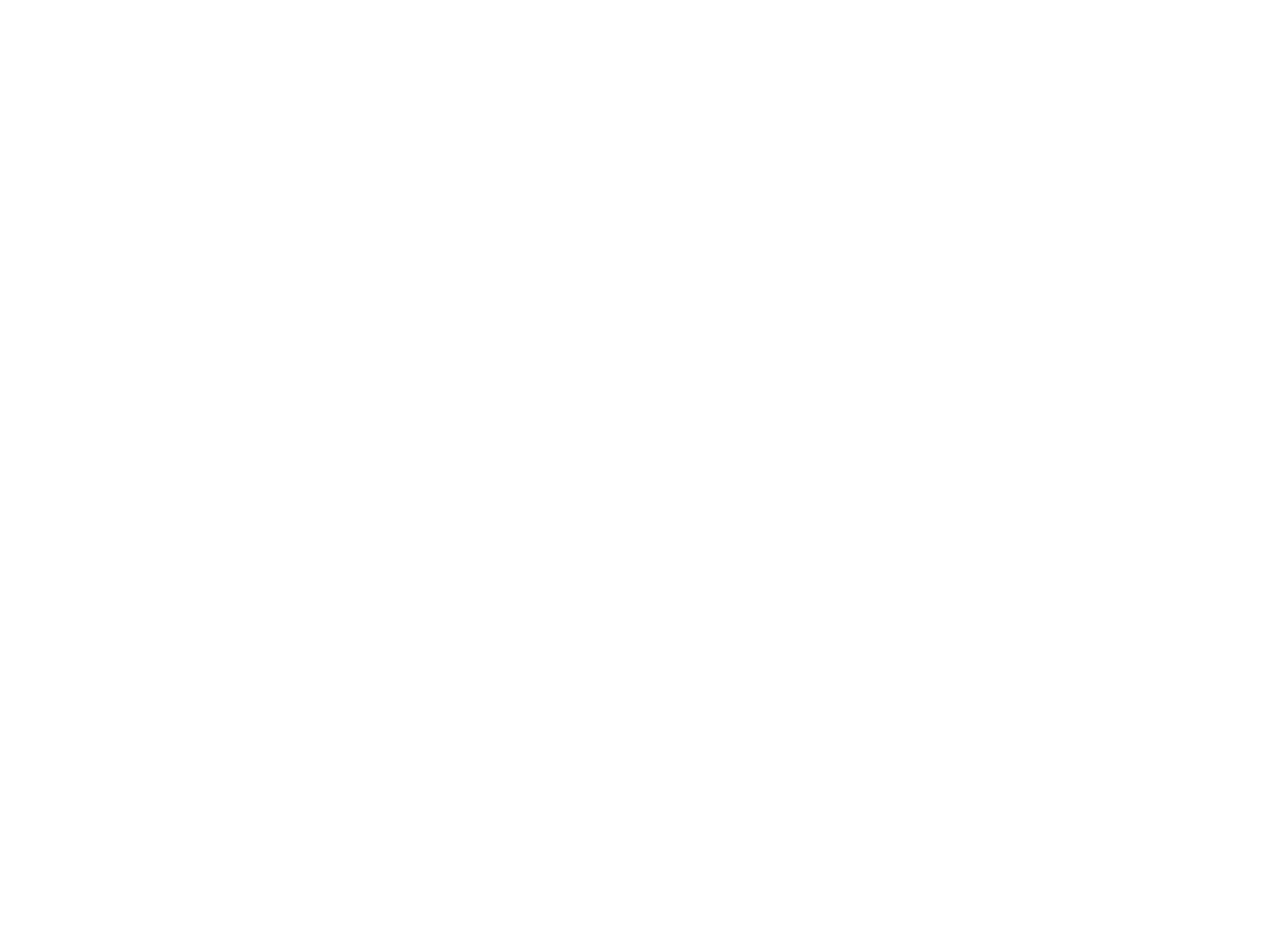
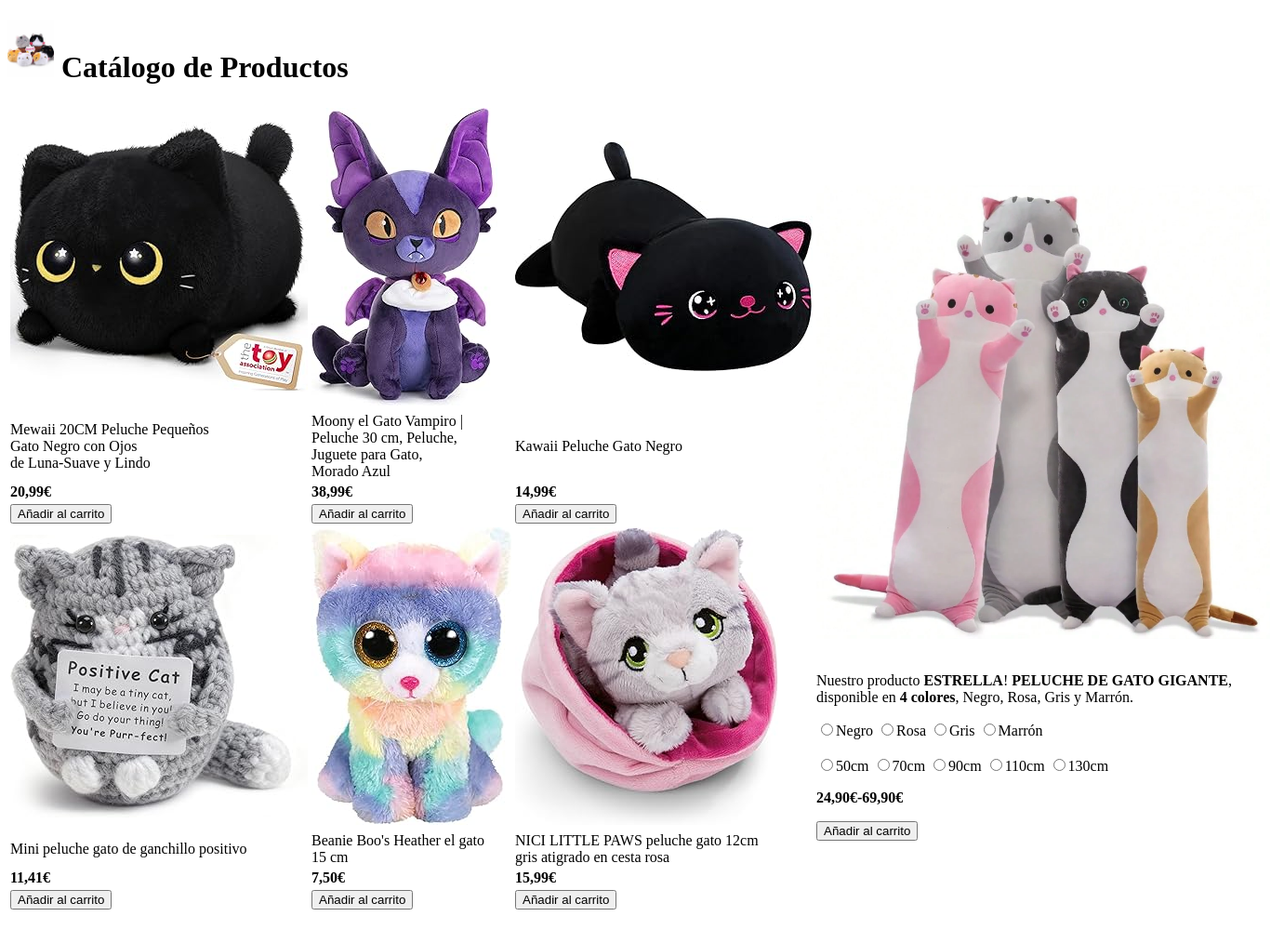
Before and after one commit to elbeeraa/G4-TiendaOnline, a plain HTML site: page catalogo.html in a window 1280 px wide. Shown: the whole page at 93% size, 1381 px wide, since content can reach past the window. Before the commit the page ends 800 px from the top, so only its background shows below. Drawn offline with Linux system fonts and the light colour scheme.

Commit message:
DONE catálogo html

```diff
--- a/catalogo.html
+++ b/catalogo.html
@@ -6,6 +6,75 @@
     <title>Catálogo</title>
 </head>
 <body>
+    <h1><img src="/imgs/catalogo.png" alt="catalogo" width="50"> Catálogo de Productos  </h1>
+    <table>
+        <tr>
+            <td><img src="/imgs/GATO_NEGRO.jpg" alt="GATO_NEGRO"></td>
+            <td><img src="/imgs/EL_GATO_VAMPIRO.jpg" alt="EL_GATO_VAMPIRO"></td>
+            <td><img src="/imgs/KAWAII_PELUCHE.jpg" alt="KAWAII_PELUCHE"></td>
+            <td rowspan="8" ><img src="/imgs/PELUCHE_GATO_GIGANTE1.webp" alt="PELUCHE_GATO_GIGANTE" width="500">
+                <p>Nuestro producto <b>ESTRELLA</b>! <b>PELUCHE DE GATO GIGANTE</b>, <br>disponible en <B>4 colores</B>, Negro, Rosa, Gris y Marrón.</p>
+                <label for="color"></label>
+                <input type="radio" name="color" id="negro">Negro
+                <input type="radio" name="color" id="rosa">Rosa
+                <input type="radio" name="color" id="gris">Gris
+                <input type="radio" name="color" id="marron">Marrón
+                <BR></BR>
+
+                <label for="tamaño"></label>
+                <input type="radio" name="tamaño" id="50">50cm
+                <input type="radio" name="tamaño" id="70">70cm
+                <input type="radio" name="tamaño" id="90">90cm
+                <input type="radio" name="tamaño" id="110">110cm
+                <input type="radio" name="tamaño" id="130">130cm
+                <p><b>24,90€-69,90€</b></p>
+                <button>Añadir al carrito</button>
+            </td>
+        </tr>
+        <tr>
+            <td>Mewaii 20CM Peluche Pequeños <br>Gato Negro con Ojos <br>de Luna-Suave y Lindo </td>
+            <td>Moony el Gato Vampiro | <br> Peluche 30 cm, Peluche, <br> Juguete para Gato, <br> Morado Azul </td>
+            <td>Kawaii Peluche Gato Negro </td>
+
+        </tr>
+        <tr>
+            <td><b>20,99€</b></td>
+            <td><b>38,99€</b></td>
+            <td><b>14,99€</b></td>
+
+        </tr>
+        <tr>
+            <td><button>Añadir al carrito</button></td>
+            <td><button>Añadir al carrito</button></td>
+            <td><button>Añadir al carrito</button></td>
+        </tr>
+        <tr>
+            <td><img src="/imgs/GATO_POSITIVO.jpg" alt="GATO_POSITIVO"></td>
+            <td><img src="/imgs/BeanieBoos.jpg" alt="BeanieBoos"></td>
+            <td><img src="/imgs/NICI_LITTLE_PAWS.jpg" alt="NICI_LITTLE_PAWS"></td>
+        </tr>
+        <tr>
+            <td> Mini peluche gato de ganchillo positivo</td>
+            <td>Beanie Boo's Heather el gato <br> 15 cm </td>
+            <td>NICI LITTLE PAWS peluche gato 12cm <br> gris atigrado en cesta rosa</td>
+        </tr>
+        <tr>
+            <td><b>11,41€</b></td>
+            <td><b>7,50€</b></td>
+            <td><b>15,99€</b></td>
+        </tr>
+        <tr>
+            <td><button>Añadir al carrito</button></td>
+            <td><button>Añadir al carrito</button></th>
+            <td><button>Añadir al carrito</button></td>
+        </tr>
+    </table>
+    <br>
+    <br>
+     <table>
+
+    </table>
+
 
 
 </body>
```
Also changed, not shown: imgs/PELUCHE_GATO_GIGANTE.jpeg (added), imgs/PELUCHE_GATO_GIGANTE1.webp (added), imgs/catalogo.png (added).
